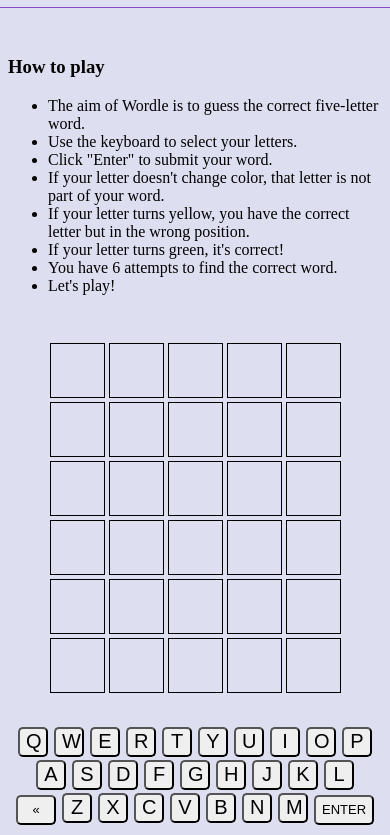
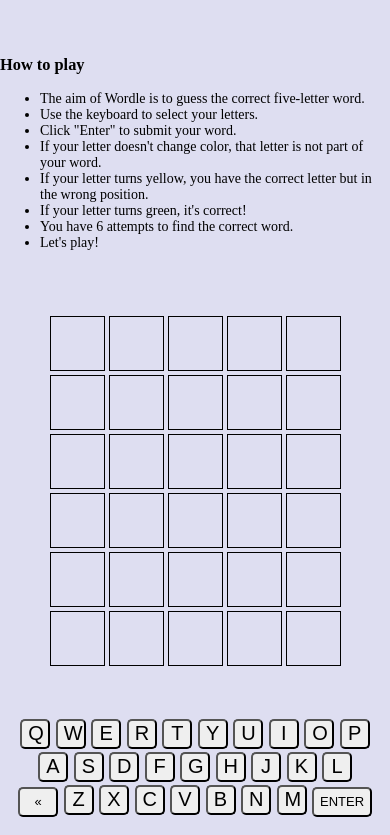
Before and after one commit to RenataKuroda/wordle-project, a plain HTML site: page index.html in a window 390 px wide. Shown: the part 81-916 px from the top of the page. Drawn offline with Linux system fonts and the light colour scheme.

Commit message:
css changes

```diff
--- a/styles.css
+++ b/styles.css
@@ -1,8 +1,16 @@
 body{
+    font-size: 16px;
+    margin: 0 auto;
+    padding: 0;
     text-align: center;
     background-color:rgb(222, 222, 241);
 }
 
+@media (max-width: 600px){
+    body{
+        font-size: 14px;
+    }
+}
 .full-page{
     height: 900px;
     display: flex;
```
Also changed, not shown: 1 other file.
